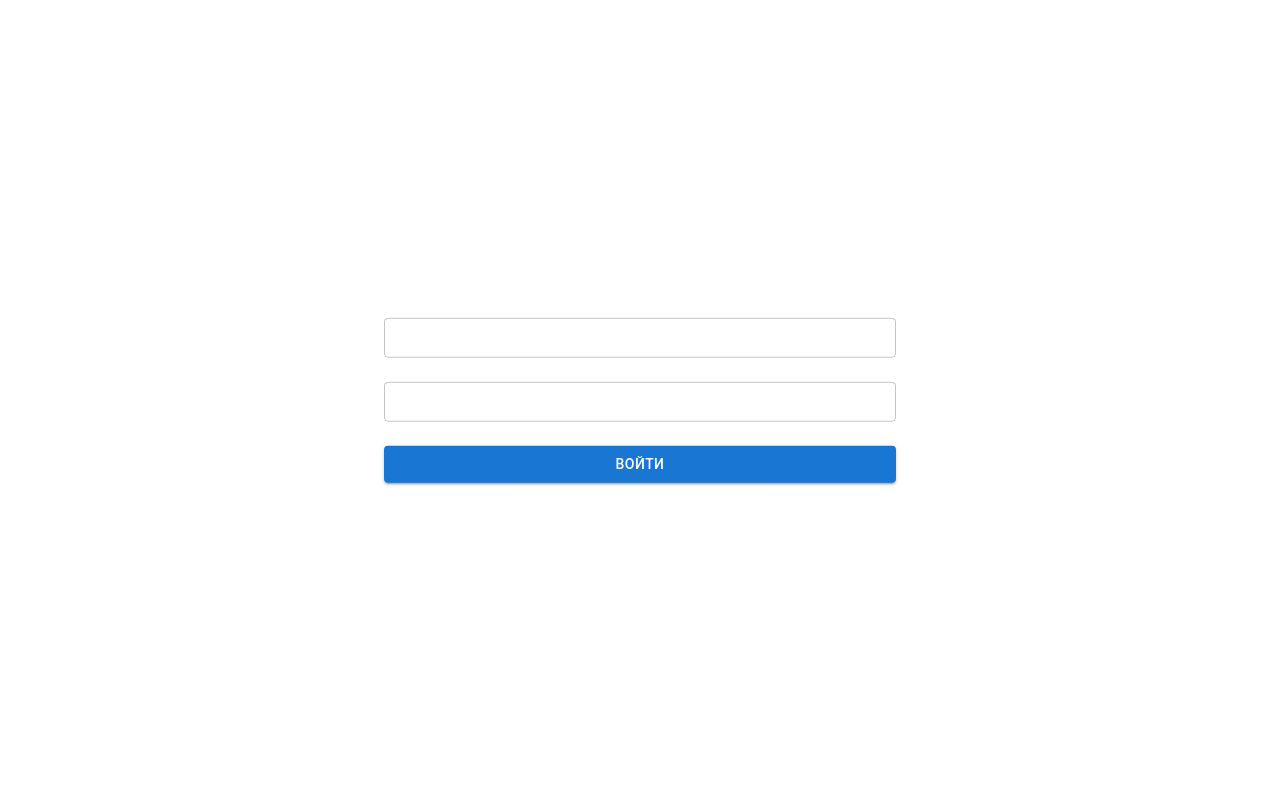
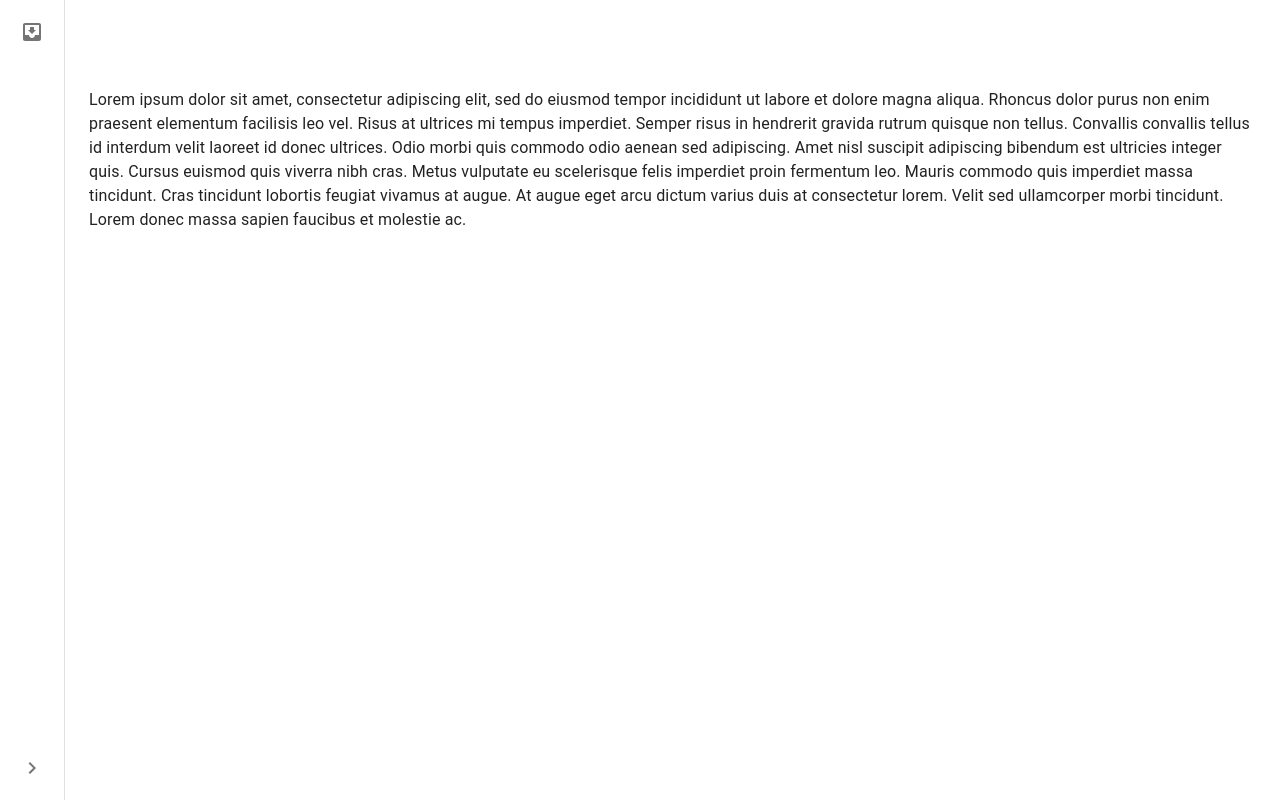
Before and after one commit to Taranovskii-Vadim/skills-list, a React (Vite) app in the folder front/: page / in a window 1280 px wide. Before the commit this address led to /login. Built offline with nearby package versions, Linux system fonts and the light colour scheme.

Commit message:
add simple drawer

```diff
--- a/front/package.json
+++ b/front/package.json
@@ -22,7 +22,8 @@
     "react-redux": "^8.1.2",
     "react-router-dom": "^6.16.0",
     "redux": "^4.2.1",
-    "redux-saga": "^1.2.3"
+    "redux-saga": "^1.2.3",
+    "zustand": "^4.4.6"
   },
   "devDependencies": {
     "@types/node": "^20.7.0",
--- a/front/src/App.tsx
+++ b/front/src/App.tsx
@@ -1,4 +1,4 @@
-import { ThemeProvider, CssBaseline } from '@mui/material';
+import { ThemeProvider, CssBaseline, Typography } from '@mui/material';
 import { Routes, Route, Navigate } from 'react-router-dom';
 
 import Main from './pages/Main';
@@ -6,17 +6,30 @@ import Login from './pages/Login';
 import PrivateRoute from './components/PrivateRoute';
 
 import getTheme from './style';
+import MainLayout from './layouts/Main';
 
 const App = () => (
   <ThemeProvider theme={getTheme('light')}>
     <CssBaseline />
-    <Routes>
+    <MainLayout>
+      <Typography paragraph>
+        Lorem ipsum dolor sit amet, consectetur adipiscing elit, sed do eiusmod tempor incididunt ut labore et dolore
+        magna aliqua. Rhoncus dolor purus non enim praesent elementum facilisis leo vel. Risus at ultrices mi tempus
+        imperdiet. Semper risus in hendrerit gravida rutrum quisque non tellus. Convallis convallis tellus id interdum
+        velit laoreet id donec ultrices. Odio morbi quis commodo odio aenean sed adipiscing. Amet nisl suscipit
+        adipiscing bibendum est ultricies integer quis. Cursus euismod quis viverra nibh cras. Metus vulputate eu
+        scelerisque felis imperdiet proin fermentum leo. Mauris commodo quis imperdiet massa tincidunt. Cras tincidunt
+        lobortis feugiat vivamus at augue. At augue eget arcu dictum varius duis at consectetur lorem. Velit sed
+        ullamcorper morbi tincidunt. Lorem donec massa sapien faucibus et molestie ac.
+      </Typography>
+    </MainLayout>
+    {/* <Routes>
       <Route path="/login" element={<Login />} />
       <Route element={<PrivateRoute />}>
         <Route path="/" element={<Main />} />
       </Route>
       <Route path="*" element={<Navigate to="/" replace />} />
-    </Routes>
+    </Routes> */}
   </ThemeProvider>
 );
 
--- /dev/null
+++ b/front/src/layouts/Main/components/Drawer/index.tsx
@@ -0,0 +1,109 @@
+import { ReactNode, useState } from 'react';
+import Box from '@mui/material/Box';
+import List from '@mui/material/List';
+import MuiDrawer from '@mui/material/Drawer';
+import ListItem from '@mui/material/ListItem';
+import MailIcon from '@mui/icons-material/Mail';
+import IconButton from '@mui/material/IconButton';
+import ListItemIcon from '@mui/material/ListItemIcon';
+import ListItemText from '@mui/material/ListItemText';
+import InboxIcon from '@mui/icons-material/MoveToInbox';
+import ListItemButton from '@mui/material/ListItemButton';
+import ChevronLeftIcon from '@mui/icons-material/ChevronLeft';
+import { styled, Theme, CSSObject } from '@mui/material/styles';
+import ChevronRightIcon from '@mui/icons-material/ChevronRight';
+
+const drawerWidth = 240;
+
+const openedMixin = (theme: Theme): CSSObject => ({
+  width: drawerWidth,
+  justifyContent: 'space-between',
+  transition: theme.transitions.create('width', {
+    easing: theme.transitions.easing.sharp,
+    duration: theme.transitions.duration.enteringScreen,
+  }),
+  overflowX: 'hidden',
+});
+
+const closedMixin = (theme: Theme): CSSObject => ({
+  transition: theme.transitions.create('width', {
+    easing: theme.transitions.easing.sharp,
+    duration: theme.transitions.duration.leavingScreen,
+  }),
+  justifyContent: 'space-between',
+  overflowX: 'hidden',
+  width: `calc(${theme.spacing(7)} + 1px)`,
+  [theme.breakpoints.up('sm')]: {
+    width: `calc(${theme.spacing(8)} + 1px)`,
+  },
+});
+
+const DrawerFooter = styled('div')(({ theme }) => ({
+  display: 'flex',
+  alignItems: 'center',
+  justifyContent: 'center',
+  ...theme.mixins.toolbar,
+}));
+
+const StyledDrawer = styled(MuiDrawer, { shouldForwardProp: (prop) => prop !== 'open' })(({ theme, open }) => ({
+  flexShrink: 0,
+  width: drawerWidth,
+  whiteSpace: 'nowrap',
+  boxSizing: 'border-box',
+  ...(open && {
+    ...openedMixin(theme),
+    '& .MuiDrawer-paper': openedMixin(theme),
+  }),
+  ...(!open && {
+    ...closedMixin(theme),
+    '& .MuiDrawer-paper': closedMixin(theme),
+  }),
+}));
+
+type Props = { children: ReactNode };
+
+const Drawer = ({ children }: Props) => {
+  const [open, setOpen] = useState(false);
+
+  const handleDrawerToggle = () => setOpen((prev) => !prev);
+
+  return (
+    <Box sx={{ display: 'flex' }}>
+      <StyledDrawer variant="permanent" open={open}>
+        <List>
+          {['Inbox'].map((text, index) => (
+            <ListItem key={text} disablePadding sx={{ display: 'block' }}>
+              <ListItemButton
+                sx={{
+                  minHeight: 48,
+                  justifyContent: open ? 'initial' : 'center',
+                  px: 2.5,
+                }}
+              >
+                <ListItemIcon
+                  sx={{
+                    minWidth: 0,
+                    mr: open ? 3 : 'auto',
+                    justifyContent: 'center',
+                  }}
+                >
+                  {index % 2 === 0 ? <InboxIcon /> : <MailIcon />}
+                </ListItemIcon>
+                <ListItemText primary={text} sx={{ opacity: open ? 1 : 0 }} />
+              </ListItemButton>
+            </ListItem>
+          ))}
+        </List>
+        <DrawerFooter>
+          <IconButton onClick={handleDrawerToggle}>{!open ? <ChevronRightIcon /> : <ChevronLeftIcon />}</IconButton>
+        </DrawerFooter>
+      </StyledDrawer>
+      <Box component="main" sx={{ flexGrow: 1, p: 3 }}>
+        <DrawerFooter />
+        {children}
+      </Box>
+    </Box>
+  );
+};
+
+export default Drawer;
--- /dev/null
+++ b/front/src/layouts/Main/index.tsx
@@ -0,0 +1,15 @@
+import { ComponentProps } from 'react';
+
+import Drawer from './components/Drawer';
+
+type Props = ComponentProps<typeof Drawer>;
+
+const MainLayout = ({ children }: Props) => {
+  return (
+    <>
+      <Drawer>{children}</Drawer>
+    </>
+  );
+};
+
+export default MainLayout;
--- a/front/src/style/index.ts
+++ b/front/src/style/index.ts
@@ -3,22 +3,22 @@ import { PaletteMode, createTheme } from '@mui/material';
 const getTheme = (mode: PaletteMode) => {
   return createTheme({
     palette: { mode },
-    components: {
-      MuiListItem: {
-        styleOverrides: {
-          root: {
-            borderRadius: '8px',
-            marginBottom: '16px',
-            ':last-child': { marginBottom: 0 },
-            boxShadow: 'rgba(100, 100, 111, 0.2) 0px 7px 29px 0px',
-          },
-        },
-      },
-      MuiFormHelperText: { styleOverrides: { root: { margin: 0, position: 'absolute', left: 0, top: 40 } } },
-      MuiRating: { defaultProps: { precision: 0.5 } },
-      MuiAppBar: { styleOverrides: { root: { padding: 0 } } },
-      MuiPaper: { styleOverrides: { root: { padding: '16px 24px' } } },
-    },
+    // components: {
+    //   MuiListItem: {
+    //     styleOverrides: {
+    //       root: {
+    //         borderRadius: '8px',
+    //         marginBottom: '16px',
+    //         ':last-child': { marginBottom: 0 },
+    //         boxShadow: 'rgba(100, 100, 111, 0.2) 0px 7px 29px 0px',
+    //       },
+    //     },
+    //   },
+    //   MuiFormHelperText: { styleOverrides: { root: { margin: 0, position: 'absolute', left: 0, top: 40 } } },
+    //   MuiRating: { defaultProps: { precision: 0.5 } },
+    //   MuiAppBar: { styleOverrides: { root: { padding: 0 } } },
+    //   MuiPaper: { styleOverrides: { root: { padding: '16px 24px' } } },
+    // },
   });
 };
 
```
Also changed, not shown: 1 other file (tests, documents, lock files or other folders).
